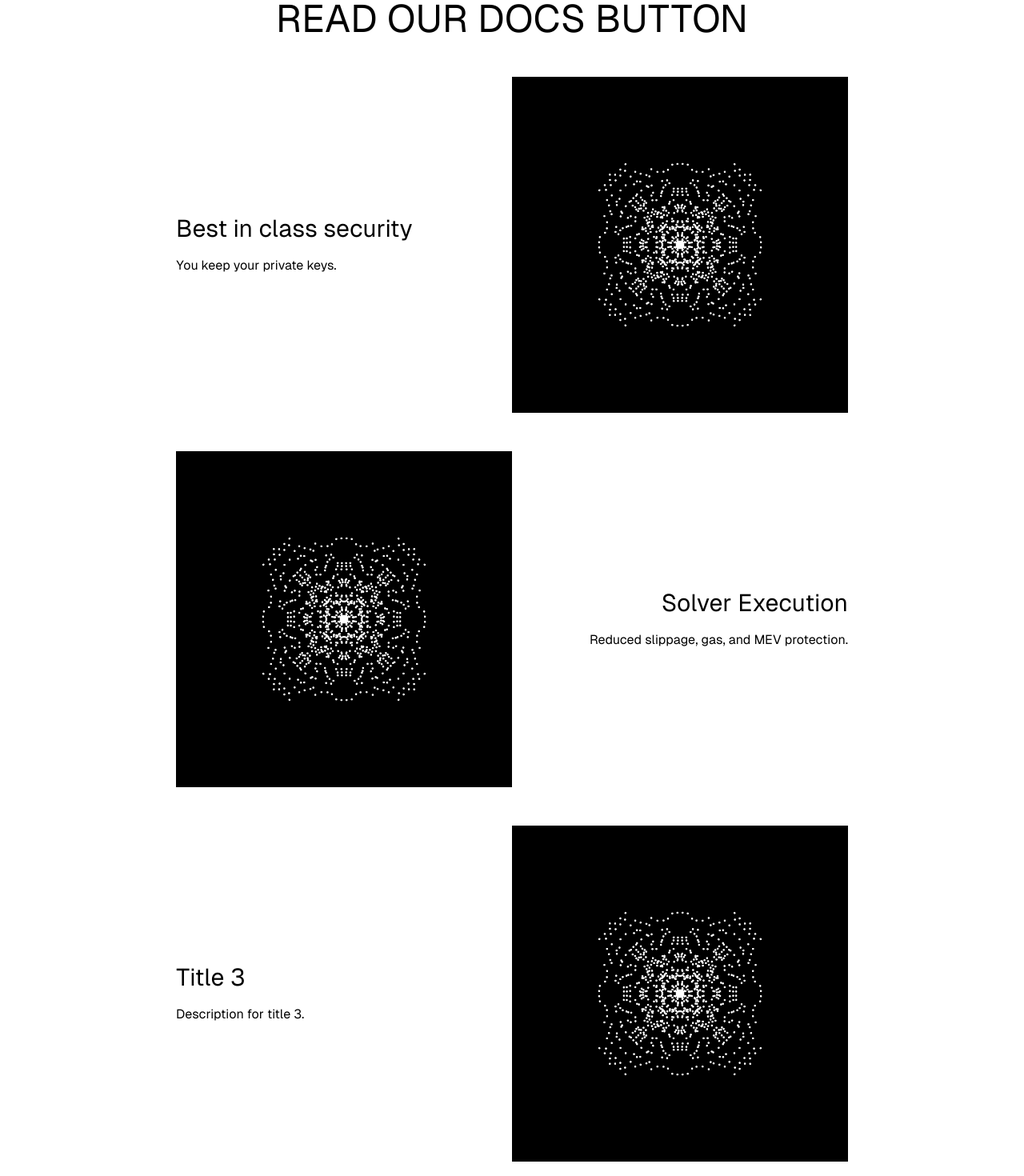
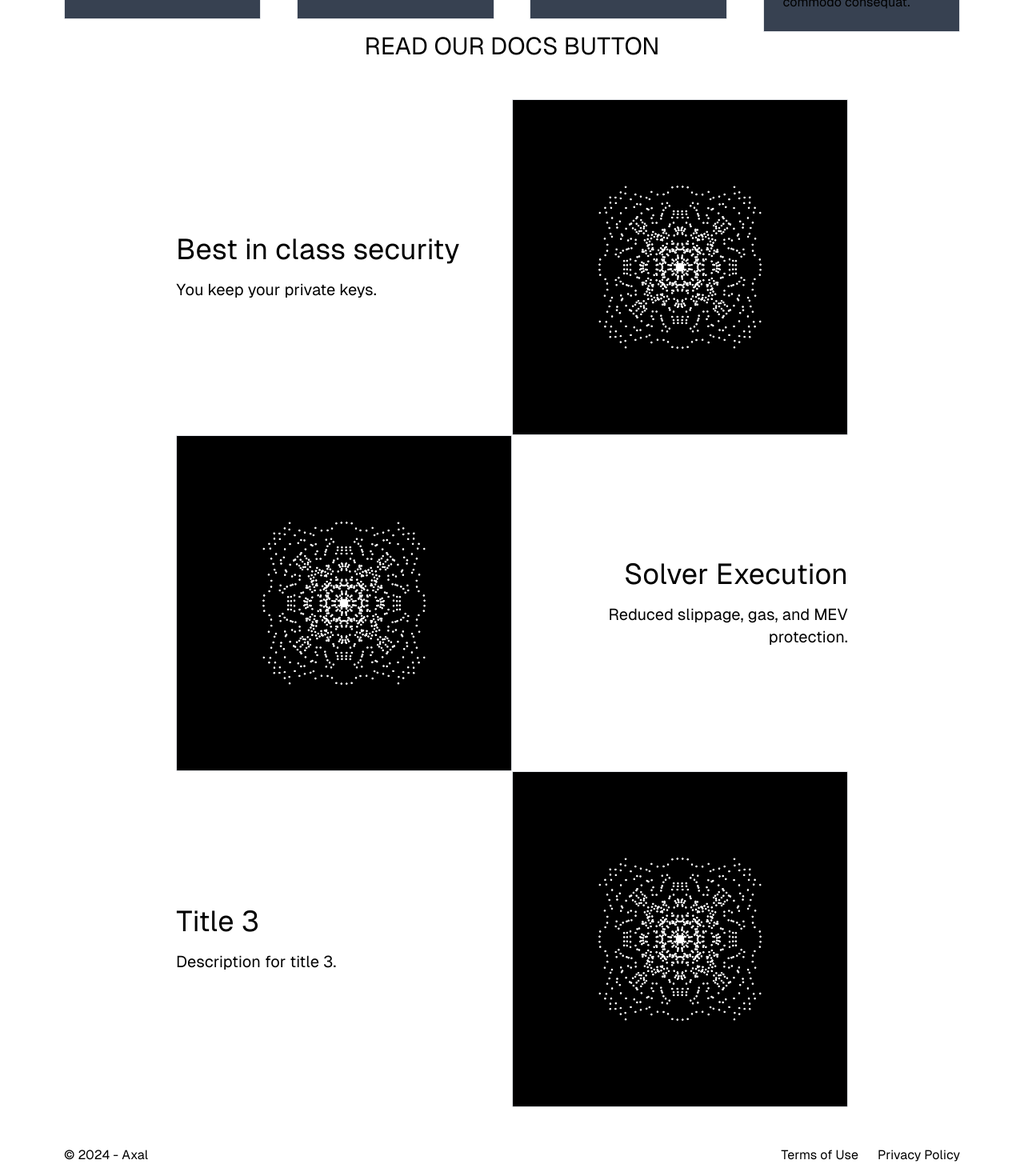
Before and after one commit to eddy-guo/axal-v1, a Next.js app: page / in a window 1280 px wide. Shown: the part 1260-2730 px from the top of the page at 80% size. Built offline with nearby package versions, Linux system fonts and the light colour scheme.

Commit message:
footer spacing

```diff
--- a/src/app/page.tsx
+++ b/src/app/page.tsx
@@ -10,7 +10,7 @@ import multichainSupport from "../app/public/multi-chain-support.svg";
 
 export default function Home() {
   return (
-    <div className="flex flex-col min-h-full min-h-screen px-20 font-[family-name:var(--font-geist-sans)]">
+    <div className="flex flex-col min-h-full min-h-screen py-10 px-20 font-[family-name:var(--font-geist-sans)]">
       <header className="flex flex-row sticky top-0 z-10">
         <Link href="/">
           <Image src={Logo} alt="logo" />
@@ -99,15 +99,15 @@ export default function Home() {
             </p>
           </div>
         </div>
-        <h1 className="text-5xl">READ OUR DOCS BUTTON</h1>
+        <h1 className="text-3xl">READ OUR DOCS BUTTON</h1>
 
         <section className="w-3/4 my-12">
-          <div className="flex mb-12">
+          <div className="flex">
             <div className="w-1/2 pr-8 flex flex-col justify-center">
-              <h3 className="text-3xl mb-4">Best in class security</h3>
-              <p>You keep your private keys.</p>
+              <h1 className="text-4xl mb-4">Best in class security</h1>
+              <p className="text-xl">You keep your private keys.</p>
             </div>
-            <div className="w-1/2 relative aspect-square">
+            <div className="w-1/2 relative aspect-square border">
               <Image
                 src={Graphic}
                 alt="Graphic"
@@ -116,8 +116,8 @@ export default function Home() {
               />
             </div>
           </div>
-          <div className="flex mb-12">
-            <div className="w-1/2 relative aspect-square">
+          <div className="flex">
+            <div className="w-1/2 relative aspect-square border">
               <Image
                 src={Graphic}
                 alt="Graphic"
@@ -126,16 +126,18 @@ export default function Home() {
               />
             </div>
             <div className="w-1/2 pl-8 flex flex-col justify-center items-end text-right">
-              <h3 className="text-3xl mb-4">Solver Execution</h3>
-              <p>Reduced slippage, gas, and MEV protection.</p>
+              <h1 className="text-4xl mb-4">Solver Execution</h1>
+              <p className="text-xl">
+                Reduced slippage, gas, and MEV protection.
+              </p>
             </div>
           </div>
-          <div className="flex mb-12">
+          <div className="flex">
             <div className="w-1/2 pr-8 flex flex-col justify-center">
-              <h3 className="text-3xl mb-4">Title 3</h3>
-              <p>Description for title 3.</p>
+              <h1 className="text-4xl mb-4">Title 3</h1>
+              <p className="text-xl">Description for title 3.</p>
             </div>
-            <div className="w-1/2 relative aspect-square">
+            <div className="w-1/2 relative aspect-square border">
               <Image
                 src={Graphic}
                 alt="Graphic"
@@ -146,22 +148,25 @@ export default function Home() {
           </div>
         </section>
       </main>
-      <footer className="row-start-3 flex gap-6 flex-wrap items-center justify-center">
+      <footer className="w-full flex justify-between items-center">
+        <div>
           <a
             className="flex items-center gap-2 hover:underline hover:underline-offset-4"
-          href="https://nextjs.org/learn?utm_source=create-next-app&utm_medium=appdir-template-tw&utm_campaign=create-next-app"
+            href="https://www.ax.al/"
             target="_blank"
             rel="noopener noreferrer"
           >
-          Learn
+            © 2024 - Axal
           </a>
+        </div>
+        <div className="flex gap-6">
           <a
             className="flex items-center gap-2 hover:underline hover:underline-offset-4"
             href="https://vercel.com/templates?framework=next.js&utm_source=create-next-app&utm_medium=appdir-template-tw&utm_campaign=create-next-app"
             target="_blank"
             rel="noopener noreferrer"
           >
-          Examples
+            Terms of Use
           </a>
           <a
             className="flex items-center gap-2 hover:underline hover:underline-offset-4"
@@ -169,8 +174,9 @@ export default function Home() {
             target="_blank"
             rel="noopener noreferrer"
           >
-          Go to nextjs.org
+            Privacy Policy
           </a>
+        </div>
       </footer>
     </div>
   );
```
Lines whose indentation alone changed are shown as unchanged.
